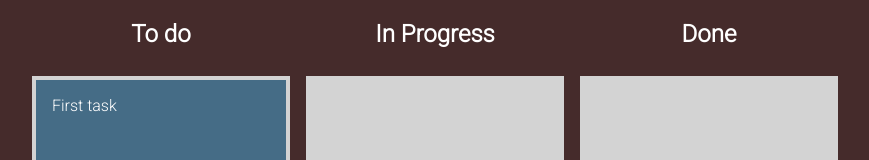
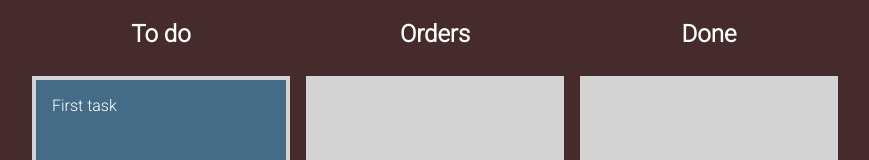
Before and after one commit to Setmaster/react-kanban-board, a React (Create React App) app: page / in a window 1280 px wide. Shown: the top 160 px of the page, without its empty margins (205-1074 px from the left). Built offline with nearby package versions, Linux system fonts and the light colour scheme.

Commit message:
Implemented orders and drivers loading from database

```diff
--- a/src/App.js
+++ b/src/App.js
@@ -9,19 +9,22 @@ const itemsFromBackend = [
     {id: uuid(), content: "Fourth task"},
 ];
 
+let orders = [];
+
 const columnsFromBackend = {
     [uuid()]: {
         name: 'To do',
         items: itemsFromBackend
     },
-    [uuid()]: {
-        name: 'In Progress',
-        items: []
+    ["orders"]: {
+        name: 'Orders',
+        items: orders
     },
     [uuid()]: {
         name: 'Done',
         items: []
     },
+
 };
 
 const onDragEnd = (result, columns, setColumns) => {
```
